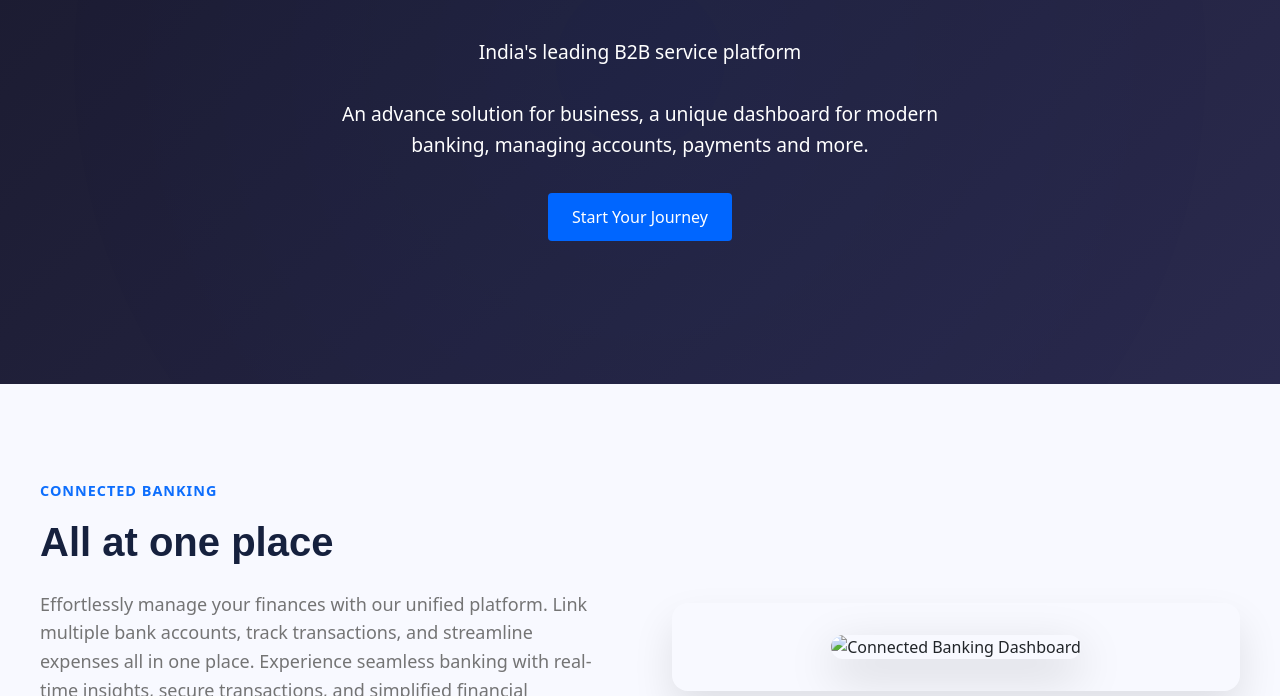
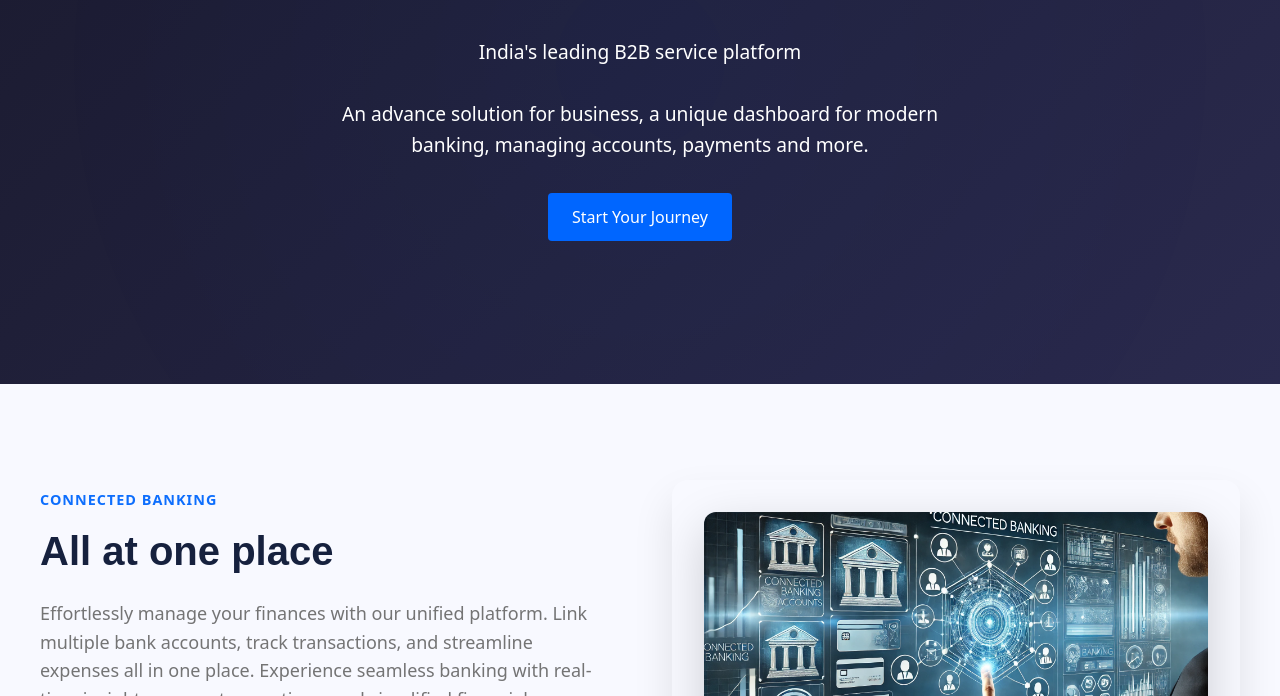
Before and after one commit to neyoo10101/cashpays, a plain HTML site: page index.html in a window 1280 px wide. Shown: the part 256-952 px from the top of the page. Drawn offline with nearby package versions, Linux system fonts and the light colour scheme; the site is published under a folder, as on GitHub Pages, so addresses that start at the root find nothing.

Commit message:
Update index.html

```diff
--- a/index.html
+++ b/index.html
@@ -81,7 +81,7 @@
                 <a href="#" class="feature-link">Know More</a>
             </div>
             <div class="feature-image">
-                <img src="/images/DigitalBanking.webp" alt="Connected Banking Dashboard" class="img-fluid shadow-lg">
+                <img src="images/DigitalBanking.webp" alt="Connected Banking Dashboard" class="img-fluid shadow-lg">
             </div>
         </div>
     </section>
```
